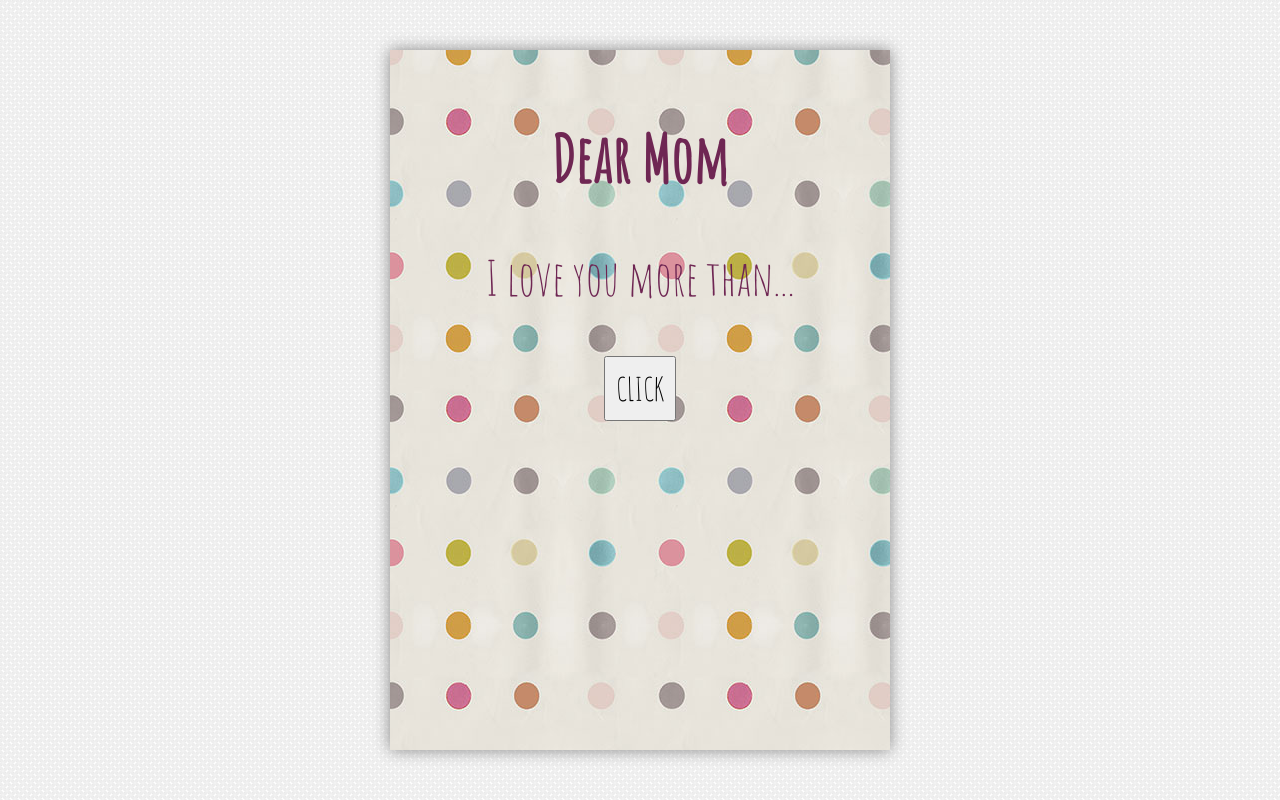
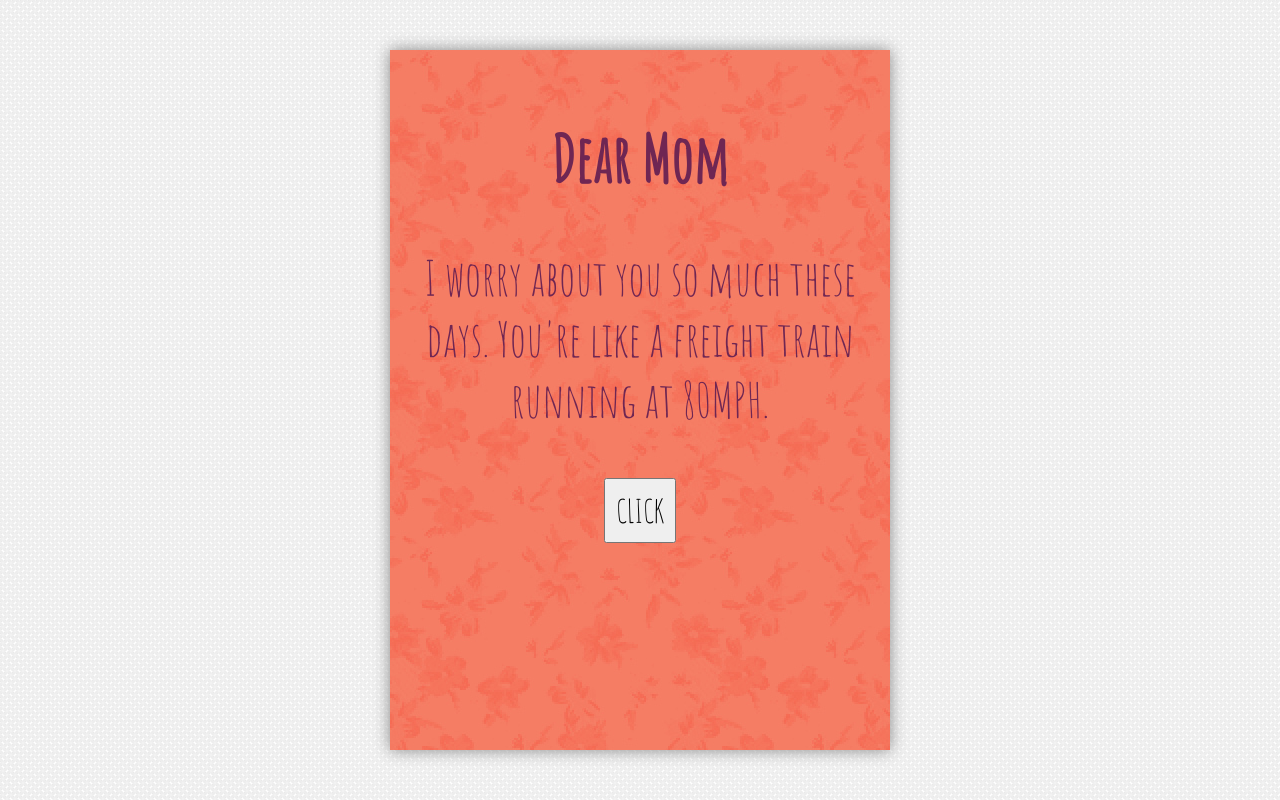
Before and after one commit to blbradley/ladies-hack-day, a plain HTML site: page index.html in a window 1280 px wide. Drawn offline with nearby package versions, Linux system fonts and the light colour scheme; a web font is replaced by a local one.

Commit message:
Content for Mother's Day card

```diff
--- a/index.html
+++ b/index.html
@@ -14,15 +14,15 @@
         <!-- BEGIN EDITING CARD -->
         <div class="flip">
             <div class="card">
-                <div class="face front pattern-two">
+                <div class="face front pattern-one">
                     <h1 class="amatic large dark-purple">Dear Mom</h1>
-                    <p class="amatic medium dark-purple">I love you more than...</p>
+                    <p class="amatic medium dark-purple">I worry about you so much these days. You're like a freight train running at 80MPH.</p>
                     <button class="button amatic small">CLICK</button>
                 </div><!-- end front -->
-                <div class="face back pattern-eight">
-                    <p class="amatic medium flesh-pink">KITTENS, CHOCOLATE, PUPPIES, MOVIES, PROGRAMMING, SUNSHINE, BEACH, BOURBON</p>
-                    <p class="amatic medium pink">Happy Mother's Day!</p>
-                    <p class="satisfy medium green">Love, Martha</p>
+                <div class="face back pattern-one">
+                    <p class="amatic medium dark-purple">Run 'em off the tracks until you can't anymore. Love you!</p>
+                    <p class="satisfy medium dark-purple">Happy Mother's Day!</p>
+                    <p class="satisfy medium dark-purple">Love, Brandon</p>
                     <button class="button amatic small">CLICK</button>
                 </div><!-- end back -->
             </div><!-- end card -->
```
